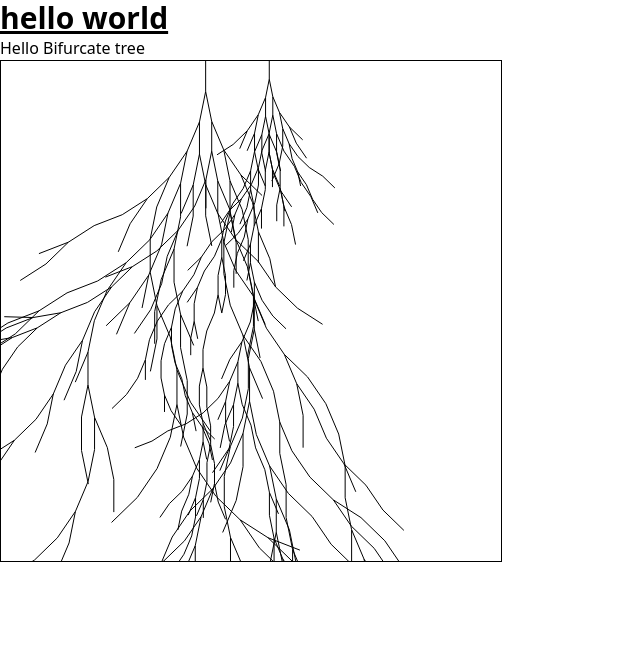
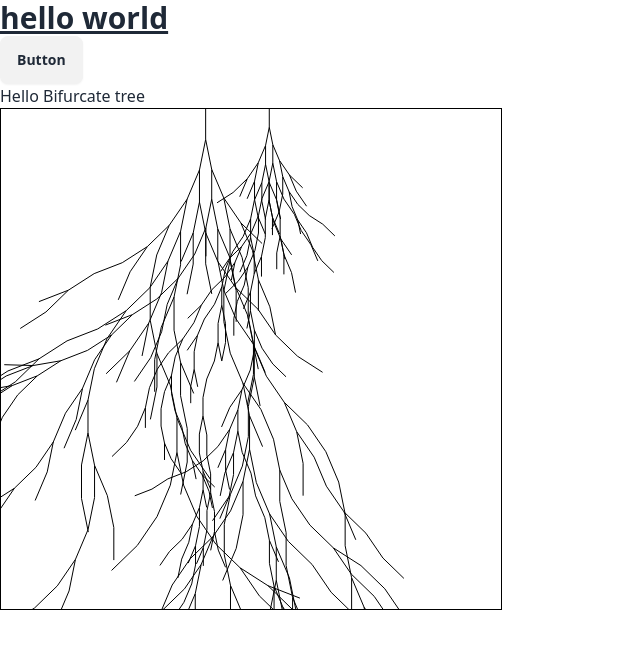
Before and after one commit to gaoxiaoduan/animation-instance, a React (Vite) app: page / in a window 1280 px wide. Shown: the top 648 px of the page, without its empty margins (0-640 px from the left). Built offline with nearby package versions, Linux system fonts and the light colour scheme.

Commit message:
build: add daisyui

```diff
--- a/package.json
+++ b/package.json
@@ -16,6 +16,7 @@
     "@types/react": "18.2.0",
     "@types/react-dom": "18.2.1",
     "autoprefixer": "^10.4.16",
+    "daisyui": "^4.4.21",
     "postcss": "^8.4.32",
     "postcss-loader": "^7.3.3",
     "tailwindcss": "^3.4.0",
--- a/src/App.tsx
+++ b/src/App.tsx
@@ -5,6 +5,7 @@ function App() {
     return (
         <div className="App">
             <h1 className="text-3xl font-bold underline">hello world</h1>
+            <button className="btn">Button</button>
             <Plum/>
         </div>
     );
--- a/tailwind.config.js
+++ b/tailwind.config.js
@@ -7,5 +7,7 @@ module.exports = {
     theme: {
         extend: {},
     },
-    plugins: [],
+    plugins: [
+        require("daisyui")
+    ],
 }
```
Also changed, not shown: 1 other file (tests, documents, lock files or other folders).
